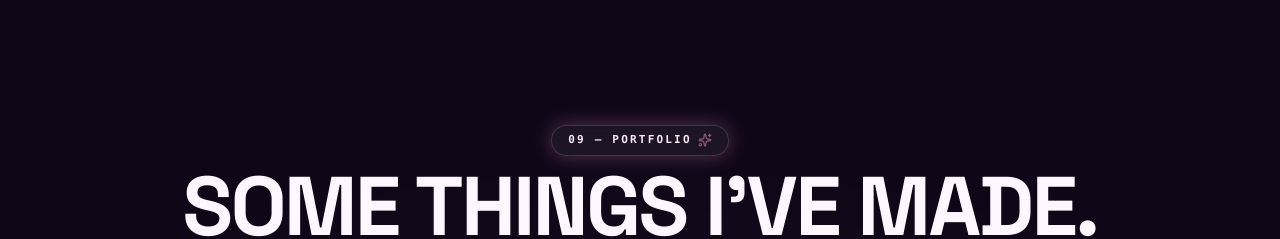
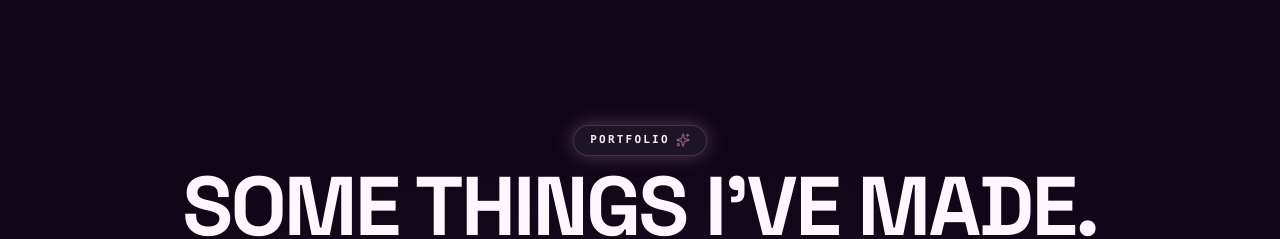
Before and after one commit to evanbose7/ARIIMAKESFILMS, a React (Vite) app: page / in a window 1280 px wide. Shown: the part 2200-2439 px from the top of the page. Built offline with nearby package versions, Linux system fonts and the light colour scheme.

Commit message:
Update portfolio section eyebrow pill label from 09 PORTFOLIO to PORTFOLIO

```diff
--- a/src/components/PortfolioSection.tsx
+++ b/src/components/PortfolioSection.tsx
@@ -362,7 +362,7 @@ export const PortfolioSection: React.FC<PortfolioSectionProps> = ({ onOpenWorkMo
           transition={{ duration: 0.5 }}
           className="inline-flex items-center gap-1.5 px-4 py-1.5 rounded-full bg-white/[0.06] border border-white/[0.14] backdrop-blur-md text-[11px] font-mono font-bold tracking-[0.2em] uppercase text-[#FFE6FA] shadow-[0_0_20px_rgba(255,155,210,0.3)]"
         >
-          <span>09 — PORTFOLIO</span>
+          <span>PORTFOLIO</span>
           <Sparkles className="w-3.5 h-3.5 text-[#FF9BD2] animate-pulse" />
         </motion.div>
 
```
